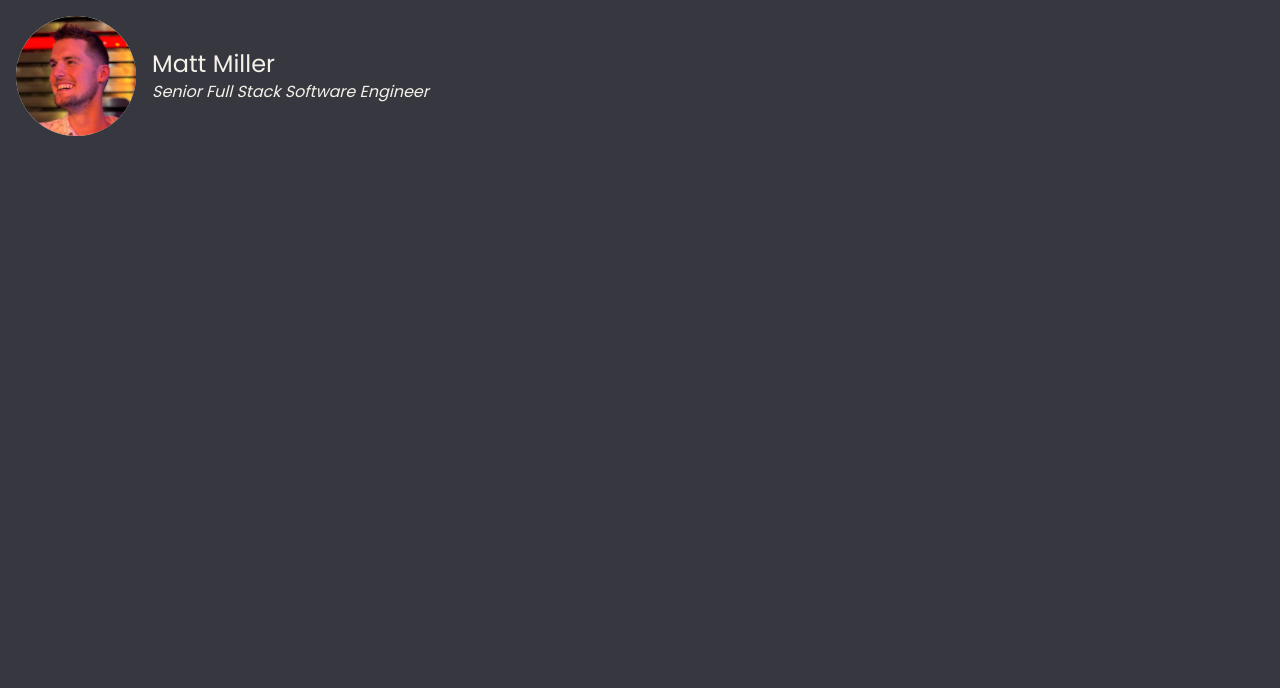
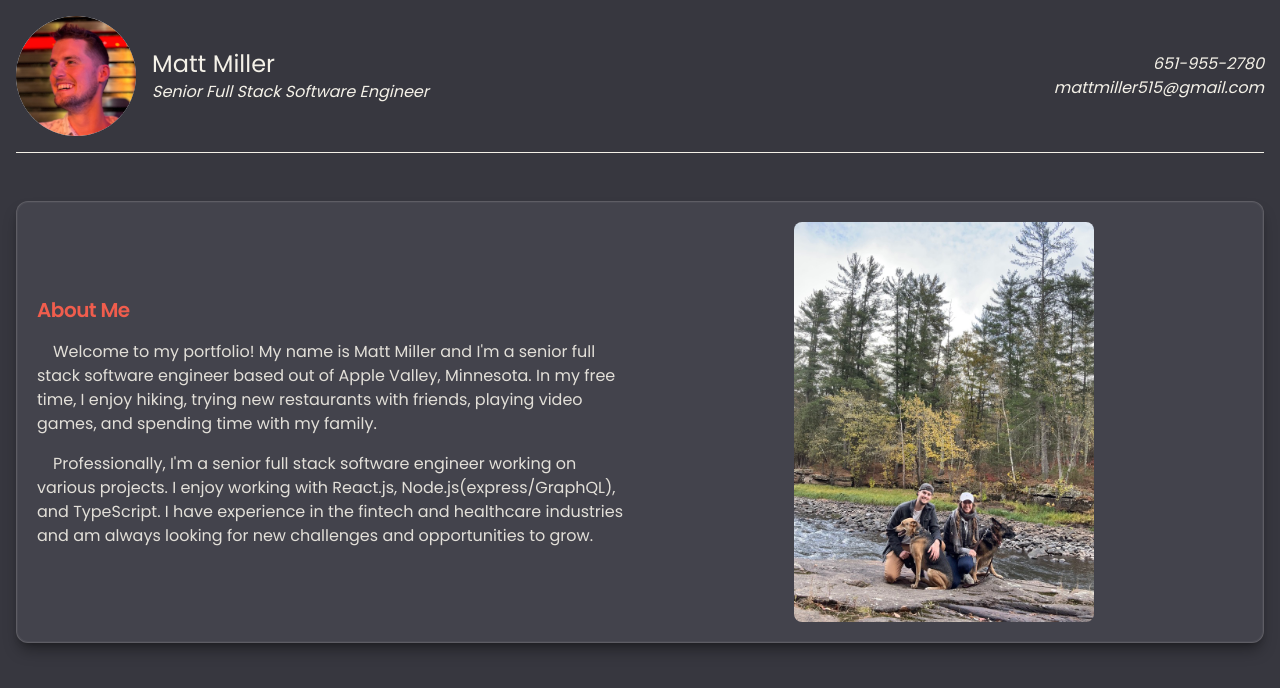
Before and after one commit to mattmiller515/matts-portfolio, a Next.js app: page / in a window 1280 px wide. Shown: the top 688 px of the page. Built offline with nearby package versions, Linux system fonts and the light colour scheme.

Commit message:
about me

```diff
--- a/app/globals.css
+++ b/app/globals.css
@@ -5,12 +5,15 @@
   --palette-primary: #f05d4d;
   --palette-secondary: #f4f1e8;
   --palette-tertiary: #37373f;
+  /* Slightly above page bg — cards / panels */
+  --palette-surface: #43434c;
 }
 
 @theme inline {
   --color-primary: var(--palette-primary);
   --color-secondary: var(--palette-secondary);
   --color-tertiary: var(--palette-tertiary);
+  --color-surface: var(--palette-surface);
   --font-sans: var(--font-poppins);
   --font-mono: var(--font-geist-mono);
 }
--- a/app/layout.tsx
+++ b/app/layout.tsx
@@ -14,8 +14,8 @@ const geistMono = Geist_Mono({
 });
 
 export const metadata: Metadata = {
-  title: "Create Next App",
-  description: "Generated by create next app",
+  title: "Matt Miller's Portfolio",
+  description: "Matt Miller's portfolio",
 };
 
 export default function RootLayout({
--- a/app/page.tsx
+++ b/app/page.tsx
@@ -1,9 +1,45 @@
+import Image from "next/image";
+import { ContentCard } from "@/components/base/ContentCard";
 import { Header } from "@/components/widgets/Header";
 
 export default function Home() {
   return (
     <div className="p-4">
       <Header />
+      <div className="mt-12 flex flex-col gap-4 items-center ">
+        <ContentCard>
+          <div className="flex gap-2 items-center">
+            <div className="flex-1">
+              <h2 className="text-xl font-semibold tracking-tight text-primary mb-4">
+                About Me
+              </h2>
+              <p className="mb-4">
+                &emsp;Welcome to my portfolio! My name is Matt Miller and
+                I&apos;m a senior full stack software engineer based out of
+                Apple Valley, Minnesota. In my free time, I enjoy hiking, trying
+                new restaurants with friends, playing video games, and spending
+                time with my family.
+              </p>
+              <p>
+                &emsp;Professionally, I&apos;m a senior full stack software
+                engineer working on various projects. I enjoy working with
+                React.js, Node.js(express/GraphQL), and TypeScript. I have
+                experience in the fintech and healthcare industries and am
+                always looking for new challenges and opportunities to grow.
+              </p>
+            </div>
+            <div className="flex-1">
+              <Image
+                src="/family-photo.jpeg"
+                alt="profile picture"
+                width={300}
+                height={300}
+                className="m-auto rounded-lg"
+              />
+            </div>
+          </div>
+        </ContentCard>
+      </div>
     </div>
   );
 }
--- /dev/null
+++ b/components/base/ContentCard/ContentCard.tsx
@@ -0,0 +1,15 @@
+export const ContentCard = ({
+  className,
+  children,
+}: {
+  children: React.ReactNode;
+  className?: string;
+}) => {
+  return (
+    <div
+      className={`flex w-full flex-col gap-3 rounded-xl border border-secondary/15 bg-surface p-5 text-secondary/90 shadow-lg shadow-black/35 ring-1 ring-inset ring-white/[0.04] ${className}`}
+    >
+      {children}
+    </div>
+  );
+};
--- /dev/null
+++ b/components/base/ContentCard/index.ts
@@ -0,0 +1 @@
+export { ContentCard } from "./ContentCard";
--- a/components/widgets/Header/Header.tsx
+++ b/components/widgets/Header/Header.tsx
@@ -2,7 +2,7 @@ import Image from "next/image";
 
 export const Header = () => {
   return (
-    <div className="flex gap-4 items-center">
+    <div className="flex gap-4 items-center w-full border-b border-gray-secondary pb-4">
       <Image
         src="/profile-pic.png"
         alt="profile picture"
@@ -14,6 +14,10 @@ export const Header = () => {
         <h1 className="text-2xl">Matt Miller</h1>
         <p className="italic">Senior Full Stack Software Engineer</p>
       </div>
+      <div className="flex-1 italic flex flex-col text-right">
+        <p>651-955-2780</p>
+        <p>mattmiller515@gmail.com</p>
+      </div>
     </div>
   );
 };
```
Also changed, not shown: components/base/PageWrapper/index.ts (deleted), public/family-photo.jpeg (added).
